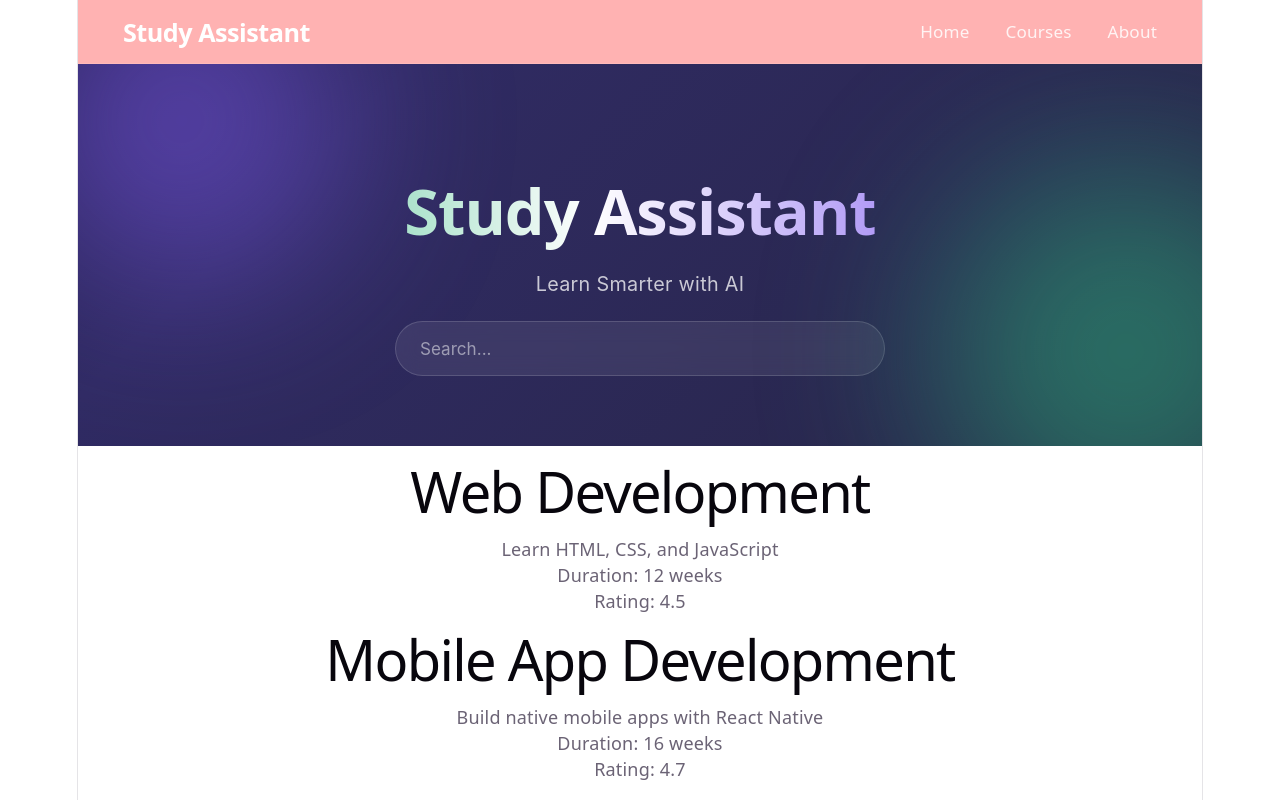
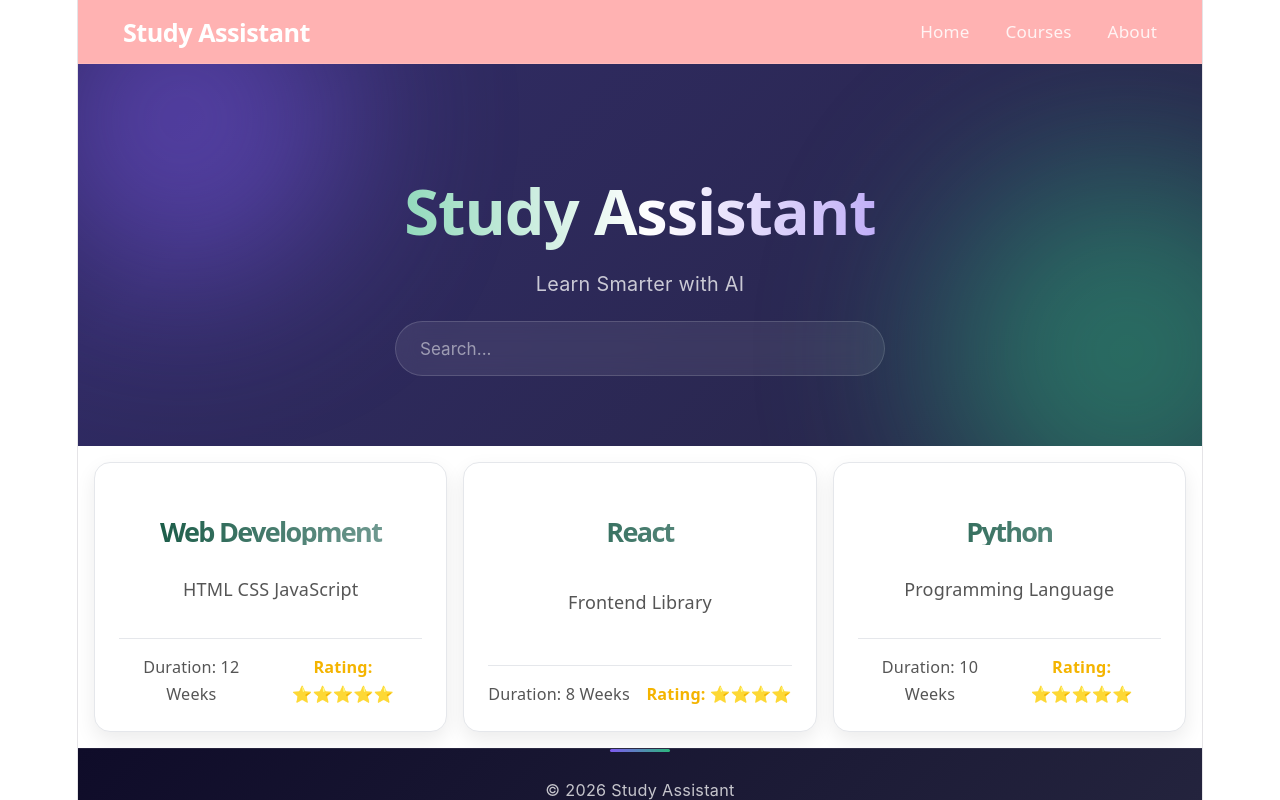
Before and after one commit to ua1891/Study-Assitant, a React app in the folder frontend/: page / in a window 1280 px wide. Shown: the top 800 px of the page. Built offline with nearby package versions, Linux system fonts and the light colour scheme; the HTML template or start-up script is replaced by a standard one.

Commit message:
Completing the styling and every component of first page

```diff
--- a/frontend/src/App.css
+++ b/frontend/src/App.css
@@ -1,184 +1,7 @@
-.counter {
-  font-size: 16px;
-  padding: 5px 10px;
-  border-radius: 5px;
-  color: var(--accent);
-  background: var(--accent-bg);
-  border: 2px solid transparent;
-  transition: border-color 0.3s;
-  margin-bottom: 24px;
-
-  &:hover {
-    border-color: var(--accent-border);
-  }
-  &:focus-visible {
-    outline: 2px solid var(--accent);
-    outline-offset: 2px;
-  }
+.courseCardgrid {
+  display: flex;
+  flex-wrap: wrap;
+  justify-content: center;
+  gap: 16px; /* space between cards */
+  padding: 16px;
 }
-
-.hero {
-  position: relative;
-
-  .base,
-  .framework,
-  .vite {
-    inset-inline: 0;
-    margin: 0 auto;
-  }
-
-  .base {
-    width: 170px;
-    position: relative;
-    z-index: 0;
-  }
-
-  .framework,
-  .vite {
-    position: absolute;
-  }
-
-  .framework {
-    z-index: 1;
-    top: 34px;
-    height: 28px;
-    transform: perspective(2000px) rotateZ(300deg) rotateX(44deg) rotateY(39deg)
-      scale(1.4);
-  }
-
-  .vite {
-    z-index: 0;
-    top: 107px;
-    height: 26px;
-    width: auto;
-    transform: perspective(2000px) rotateZ(300deg) rotateX(40deg) rotateY(39deg)
-      scale(0.8);
-  }
-}
-
-#center {
-  display: flex;
-  flex-direction: column;
-  gap: 25px;
-  place-content: center;
-  place-items: center;
-  flex-grow: 1;
-
-  @media (max-width: 1024px) {
-    padding: 32px 20px 24px;
-    gap: 18px;
-  }
-}
-
-#next-steps {
-  display: flex;
-  border-top: 1px solid var(--border);
-  text-align: left;
-
-  & > div {
-    flex: 1 1 0;
-    padding: 32px;
-    @media (max-width: 1024px) {
-      padding: 24px 20px;
-    }
-  }
-
-  .icon {
-    margin-bottom: 16px;
-    width: 22px;
-    height: 22px;
-  }
-
-  @media (max-width: 1024px) {
-    flex-direction: column;
-    text-align: center;
-  }
-}
-
-#docs {
-  border-right: 1px solid var(--border);
-
-  @media (max-width: 1024px) {
-    border-right: none;
-    border-bottom: 1px solid var(--border);
-  }
-}
-
-#next-steps ul {
-  list-style: none;
-  padding: 0;
-  display: flex;
-  gap: 8px;
-  margin: 32px 0 0;
-
-  .logo {
-    height: 18px;
-  }
-
-  a {
-    color: var(--text-h);
-    font-size: 16px;
-    border-radius: 6px;
-    background: var(--social-bg);
-    display: flex;
-    padding: 6px 12px;
-    align-items: center;
-    gap: 8px;
-    text-decoration: none;
-    transition: box-shadow 0.3s;
-
-    &:hover {
-      box-shadow: var(--shadow);
-    }
-    .button-icon {
-      height: 18px;
-      width: 18px;
-    }
-  }
-
-  @media (max-width: 1024px) {
-    margin-top: 20px;
-    flex-wrap: wrap;
-    justify-content: center;
-
-    li {
-      flex: 1 1 calc(50% - 8px);
-    }
-
-    a {
-      width: 100%;
-      justify-content: center;
-      box-sizing: border-box;
-    }
-  }
-}
-
-#spacer {
-  height: 88px;
-  border-top: 1px solid var(--border);
-  @media (max-width: 1024px) {
-    height: 48px;
-  }
-}
-
-.ticks {
-  position: relative;
-  width: 100%;
-
-  &::before,
-  &::after {
-    content: '';
-    position: absolute;
-    top: -4.5px;
-    border: 5px solid transparent;
-  }
-
-  &::before {
-    left: 0;
-    border-left-color: var(--border);
-  }
-  &::after {
-    right: 0;
-    border-right-color: var(--border);
-  }
-}
--- a/frontend/src/App.jsx
+++ b/frontend/src/App.jsx
@@ -2,42 +2,27 @@ import CourseCard from "./components/CourseCard";
 import Header from "./components/Header";
 import Navbar from "./components/Navbar";
 import Footer from "./components/Footer";
+import courses from "./data/courses";
 import "./App.css";
-const courses = [
-  {
-    Title: "Web Development",
-    Description: "Learn HTML, CSS, and JavaScript",
-    Duration: "12 weeks",
-    Rating: "4.5"
-  },
-  {
-    Title: "Mobile App Development",
-    Description: "Build native mobile apps with React Native",
-    Duration: "16 weeks",
-    Rating: "4.7"
-  },
-  {
-    Title: "Data Science",
-    Description: "Learn Python and machine learning",
-    Duration: "20 weeks",
-    Rating: "4.8"
-  }
-];
+
 function App() {
   console.log(courses);
   return (
     <div>
       <Navbar />
       <Header />
-      {courses.map((course) => (
-        <CourseCard
-          Title={course.Title}
-          Description={course.Description}
-          Duration={course.Duration}
-          Rating={course.Rating}
-        />
-      ))}
-      <Footer/>
+      <div className="courseCardgrid">
+        {courses.map((course) => (
+          <CourseCard
+            key={course.id}
+            title={course.title}
+            description={course.description}
+            duration={course.duration}
+            rating={course.rating}
+          />
+        ))}
+      </div>
+      <Footer />
     </div>
   );
 }
--- a/frontend/src/Components/CourseCard.jsx
+++ b/frontend/src/Components/CourseCard.jsx
@@ -1,12 +1,23 @@
+import styles from "../styles/CourseCard.module.css";
 
-function CourseCard({Title,Description,Duration,Rating}){
-        return (
-            <div>
-                <h1>{Title}</h1>
-                <p>{Description}</p>
-                <p>Duration: {Duration}</p>
-                <p>Rating: {Rating}</p>
-            </div>
-        );
-    }
-    export default CourseCard;
+function CourseCard({ title, description, duration, rating }) {
+  return (
+       console.log(title),
+    <div className={styles.card}>
+      <h1 className={styles.title}>{title}</h1>
+
+      <p className={styles.description}>{description}</p>
+      <div className={styles.meta}>
+        <span className={styles.duration}>
+          Duration: {duration}
+        </span>
+
+        <span className={styles.rating}>
+          Rating: {rating}
+        </span>
+      </div>
+    </div>
+  );
+}
+
+export default CourseCard;
--- /dev/null
+++ b/frontend/src/data/courses.js
@@ -0,0 +1,25 @@
+const courses = [
+  {
+    id: 1,
+    title: "Web Development",
+    description: "HTML CSS JavaScript",
+    duration: "12 Weeks",
+    rating: "⭐⭐⭐⭐⭐",
+  },
+  {
+    id: 2,
+    title: "React",
+    description: "Frontend Library",
+    duration: "8 Weeks",
+    rating: "⭐⭐⭐⭐",
+  },
+  {
+    id: 3,
+    title: "Python",
+    description: "Programming Language",
+    duration: "10 Weeks",
+    rating: "⭐⭐⭐⭐⭐",
+  },
+];
+
+export default courses;
--- /dev/null
+++ b/frontend/src/styles/CourseCard.module.css
@@ -0,0 +1,58 @@
+.card {
+  background: #ffffff;
+  border: 1px solid #e5e7eb;
+  border-radius: 16px;
+  padding: 24px;
+  flex: 1 1 300px;
+  max-width: 360px;
+  min-height: 220px;
+
+  display: flex;
+  flex-direction: column;
+  justify-content: space-between;
+
+  box-shadow: 0 8px 20px rgba(0, 0, 0, 0.08);
+  transition: all 0.3s ease;
+}
+
+.card:hover {
+  transform: translateY(-6px);
+  box-shadow: 0 12px 28px rgba(0, 0, 0, 0.15);
+}
+
+.title {
+  font-size: 1.5rem;
+  font-weight: 700;
+  margin-bottom: 16px;
+
+  background: linear-gradient(90deg, #0d523c, #7ea49d);
+  -webkit-background-clip: text;
+  -webkit-text-fill-color: transparent;
+}
+
+.description {
+  font-size: 1rem;
+  color: #555;
+  line-height: 1.6;
+  margin-bottom: 20px;
+}
+
+.meta {
+  display: flex;
+  justify-content: space-between;
+  align-items: center;
+
+  padding-top: 15px;
+  border-top: 1px solid #e5e7eb;
+}
+
+.duration {
+  color: #555;
+  font-size: 0.9rem;
+}
+
+.rating {
+  color: #f4b400;
+  font-weight: 600;
+  font-size: 0.9rem;
+}
```
